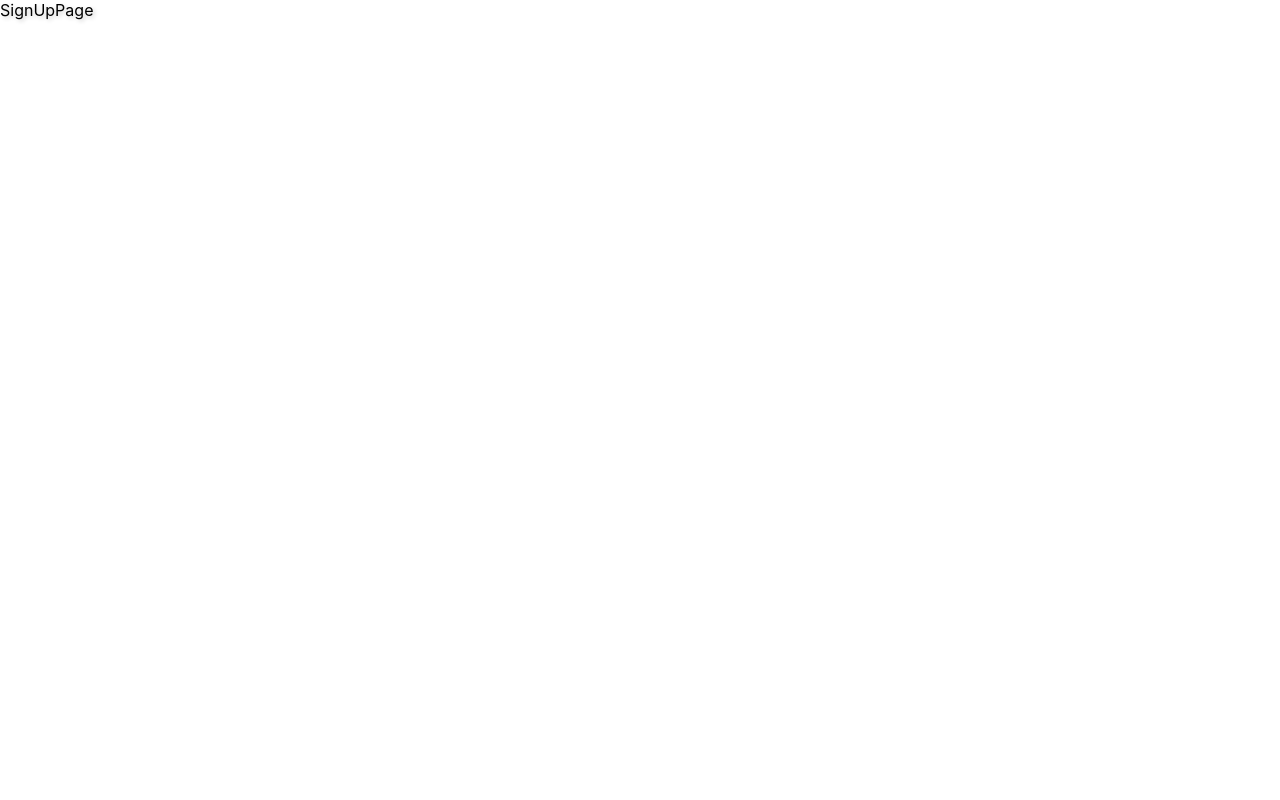
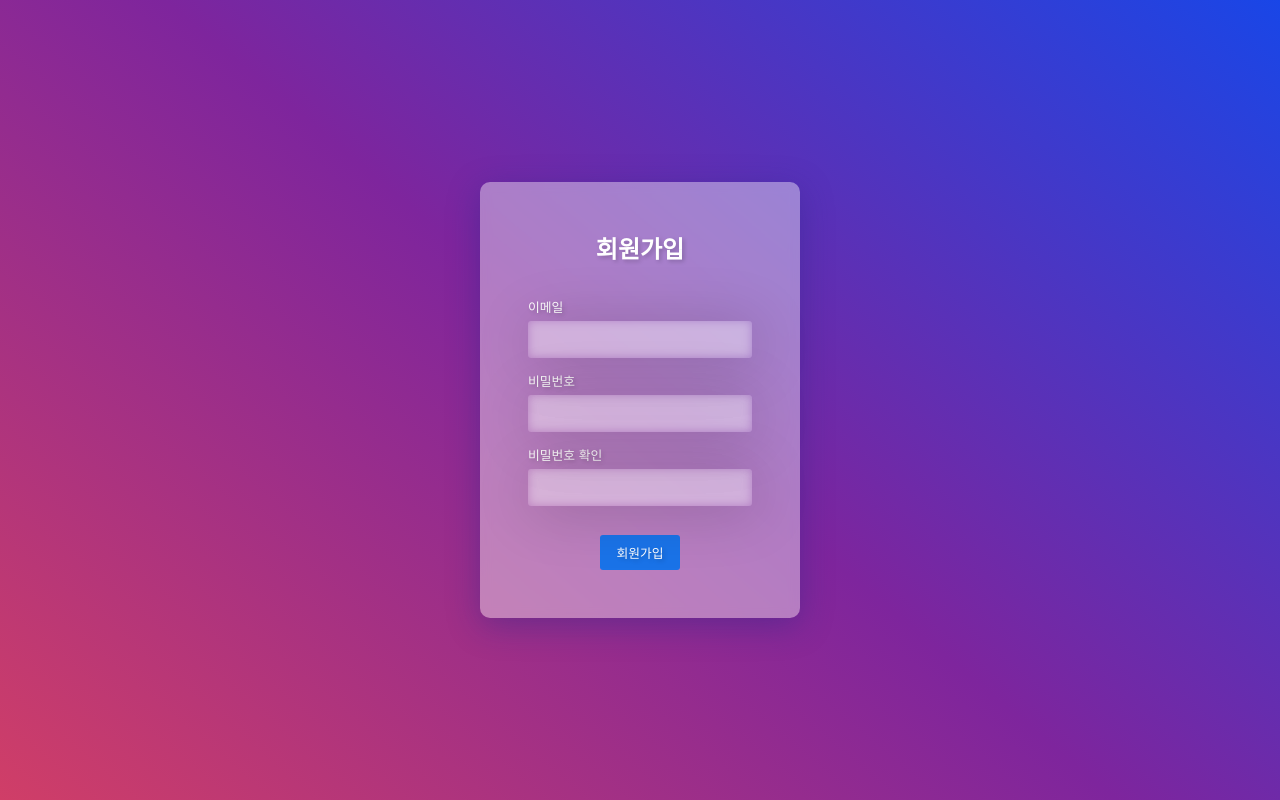
Before and after one commit to Hakseong-Lee/wanted-pre-onboarding-frontend, a React (Create React App) app: page /signup in a window 1280 px wide. Built offline with nearby package versions, Linux system fonts and the light colour scheme.

Commit message:
Faet: 회원가입 페이지 레이아웃 구현

```diff
--- a/src/pages/Auth/LoginPage.jsx
+++ b/src/pages/Auth/LoginPage.jsx
@@ -1,21 +1,35 @@
 import React from 'react';
 import styled from 'styled-components';
+import { useNavigate } from 'react-router-dom';
 
 function LoginPage() {
+  const navigate = useNavigate();
+  const handleSignUpButton = () => {
+    navigate('/signup');
+  };
   return (
     <LoginSection>
       <LoginContainer>
         <LoginForm>
           <LoginHeader>로그인</LoginHeader>
-          <LoginInput type="email" name="email" placeholder="이메일"></LoginInput>
+          <LoginInput
+            type="email"
+            name="email"
+            pattern=".[a-z0-9._%+-]+@[a-z0-9.-]+\.[a-z]{2,4}$"
+            required
+            title="Ex) wanted@gmail.com"
+            placeholder="이메일을 입력하세요."
+          ></LoginInput>
           <LoginInput
             type="password"
             name="password"
-            minLength={8}
-            placeholder="비밀번호"
+            pattern=".{8,}"
+            required
+            title="8글자 이상 입력해주세요."
+            placeholder="비밀번호를 입력하세요."
           ></LoginInput>
           <ButtonContainer>
-            <SignUpButton>회원가입</SignUpButton>
+            <SignUpButton onClick={handleSignUpButton}>회원가입</SignUpButton>
             <SubmitButton>로그인</SubmitButton>
           </ButtonContainer>
         </LoginForm>
@@ -30,13 +44,6 @@ const LoginSection = styled.section`
   display: flex;
   justify-content: center;
   align-items: center;
-  background: rgb(208, 62, 103);
-  background: linear-gradient(
-    41deg,
-    rgba(208, 62, 103, 1) 0%,
-    rgba(126, 37, 157, 1) 50%,
-    rgba(25, 70, 231, 1) 100%
-  );
 `;
 const LoginContainer = styled.article`
   width: 20rem;
@@ -54,7 +61,7 @@ const LoginContainer = styled.article`
 const LoginHeader = styled.h1`
   color: #fff;
   padding-bottom: 2rem;
-  font-size: 1.6rem;
+  font-size: 1.5rem;
 `;
 const LoginInput = styled.input`
   width: 70%;
@@ -79,14 +86,14 @@ const LoginForm = styled.form`
 const ButtonContainer = styled.div`
   display: flex;
   width: 70%;
-  padding-top: 3rem;
+  padding-top: 2rem;
   justify-content: space-between;
 `;
 const SignUpButton = styled.button`
   font-size: 0.8rem;
 `;
 const SubmitButton = styled.button`
-  font-size: 1rem;
+  font-size: 0.8rem;
   padding: 0.5rem 1rem;
   color: #fff;
   background-color: #1a73e8;
--- a/src/pages/Auth/SignUpPage.jsx
+++ b/src/pages/Auth/SignUpPage.jsx
@@ -1,8 +1,116 @@
-import React from 'react';
+import React, { useState } from 'react';
 import styled from 'styled-components';
+import { useNavigate } from 'react-router-dom';
 
 function SignUpPage() {
-  return <div>SignUpPage</div>;
+  const navigate = useNavigate();
+
+  //이메일, 비밀번호, 비밀번호 확인
+  const [email, setEmail] = useState('');
+  const [password, setPassword] = useState('');
+  const [passwordConfirm, setPasswordConfirm] = useState('');
+
+  //오류메시지 state
+  const [emailMessage, setEmailMessage] = useState(false);
+  const [passwordMessage, setPasswordMessage] = useState(false);
+  const [passwordConfirmMessage, setPasswordConfirmMessage] = useState(false);
+
+  // 유효성 검사
+  const [isEmail, setIsEmail] = useState(false);
+  const [isPassword, setIsPassword] = useState(false);
+  const [isPasswordConfirm, setIsPasswordConfirm] = useState(false);
+
+  return (
+    <SignUpSection>
+      <SignUpContainer>
+        <SignUpForm>
+          <SignUpHeader>회원가입</SignUpHeader>
+          <Text>이메일</Text>
+          <SignUpInput
+            type="email"
+            name="email"
+            pattern=".[a-z0-9._%+-]+@[a-z0-9.-]+\.[a-z]{2,4}$"
+            title="이메일 형식을 확인하세요."
+          ></SignUpInput>
+          <Text>비밀번호</Text>
+          <SignUpInput
+            type="password"
+            name="password"
+            pattern=".{8,}"
+            required
+            title="8글자 이상 입력해주세요."
+          ></SignUpInput>
+          <Text>비밀번호 확인</Text>
+          <SignUpInput
+            type="password"
+            name="password"
+            pattern=".{8,}"
+            required
+            title="8글자 이상 입력해주세요."
+          ></SignUpInput>
+          <SignUpButton>회원가입</SignUpButton>
+        </SignUpForm>
+      </SignUpContainer>
+    </SignUpSection>
+  );
 }
 
+const SignUpSection = styled.section`
+  width: 100vw;
+  height: 100vh;
+  display: flex;
+  justify-content: center;
+  align-items: center;
+`;
+const SignUpContainer = styled.article`
+  width: 20rem;
+  display: flex;
+  justify-content: flex-start;
+  padding: 3rem 0;
+  align-items: center;
+  flex-direction: column;
+  background: rgba(255, 255, 255, 0.4);
+  box-shadow: 0 8px 32px 0 rgba(31, 38, 135, 0.37);
+  backdrop-filter: blur(5.5px);
+  -webkit-backdrop-filter: blur(5.5px);
+  border-radius: 10px;
+`;
+const SignUpHeader = styled.h1`
+  color: #fff;
+  padding-bottom: 2rem;
+  font-size: 1.5rem;
+`;
+const Text = styled.p`
+  color: #fff;
+  padding-bottom: 0.3rem;
+  font-size: 0.8rem;
+  align-self: flex-start;
+  padding-left: 3rem;
+`;
+const SignUpInput = styled.input`
+  width: 70%;
+  padding: 0.7rem;
+  border-radius: 3px;
+  background: transparent;
+  border: none;
+  margin-bottom: 0.8rem;
+  backdrop-filter: blur(5px);
+  box-shadow: 4px 4px 60px rgba(0, 0, 0, 0.2);
+  color: #fff;
+  font-weight: 500;
+`;
+const SignUpForm = styled.form`
+  width: 100%;
+  display: flex;
+  flex-direction: column;
+  align-items: center;
+`;
+const SignUpButton = styled.button`
+  font-size: 0.8rem;
+  margin-top: 1rem;
+  padding: 0.5rem 1rem;
+  color: #fff;
+  background-color: #1a73e8;
+  border-radius: 3px;
+`;
 export default SignUpPage;
--- a/src/style/GlobalStyle.jsx
+++ b/src/style/GlobalStyle.jsx
@@ -7,7 +7,14 @@ const GlobalStyle = createGlobalStyle`
     padding: 0px;
     text-shadow: 2px 2px 4px rgba(0, 0, 0, 0.2);
   }
-
+  body{
+    background: linear-gradient(
+      40deg,
+      rgba(208, 62, 103, 1) 0%,
+      rgba(126, 37, 157, 1) 50%,
+      rgba(25, 70, 231, 1) 100%
+    );
+  }
   button{
     cursor: pointer;
     outline: none;
```
